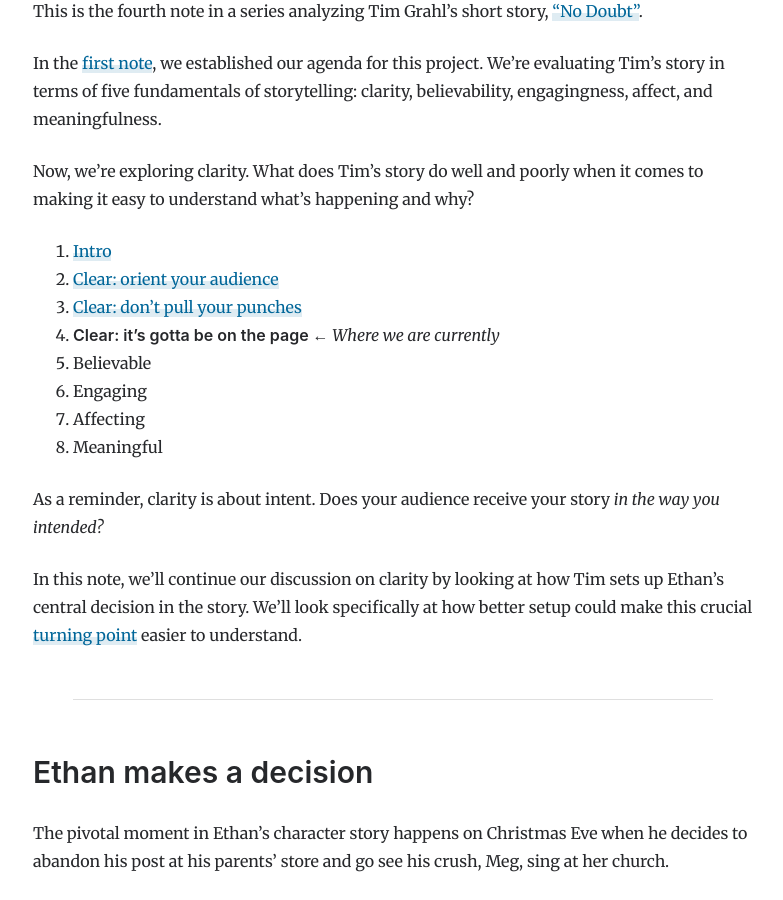
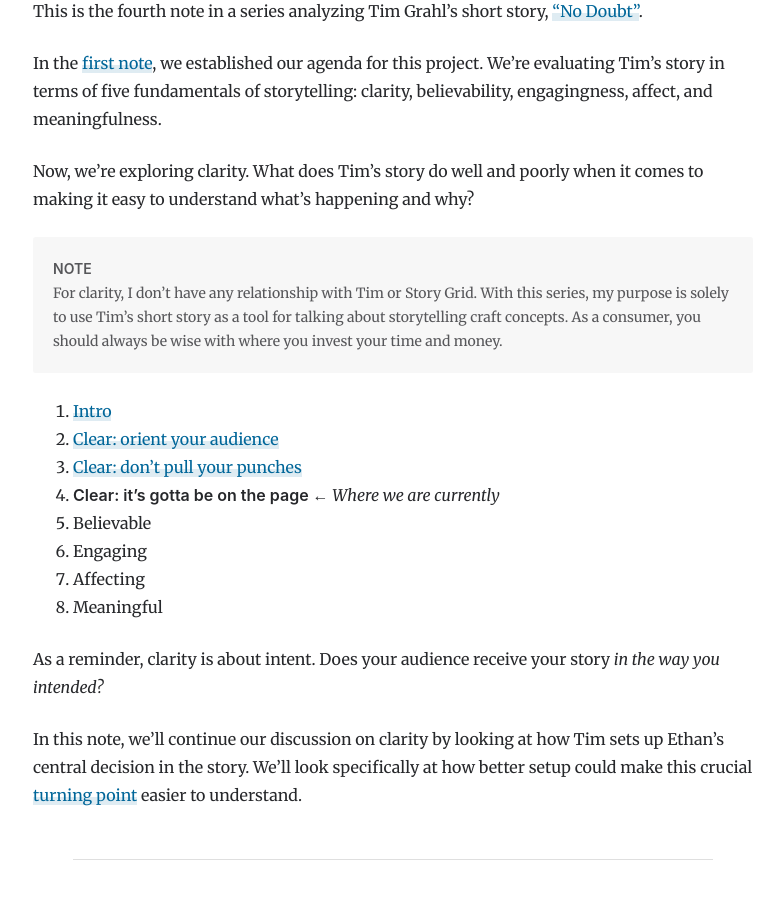
Before and after one commit to natelistrom/natelistrom.github.io, a Jekyll site: the page built from _posts/2026-08-04-no-doubt-clear-3.md, in a window 1280 px wide and 900 px high, scrolled down 2730 px. Shown: the whole window, without its empty margins (247-1030 px from the left). Built offline with Jekyll 4.4.1, drawn with Linux system fonts in a browser that asks for light colours.

Commit message:
Add blurb to No Doubt note clarifying no relationship with Tim or Story Grid

```diff
--- a/_posts/2026-08-04-no-doubt-clear-3.md
+++ b/_posts/2026-08-04-no-doubt-clear-3.md
@@ -53,6 +53,11 @@ This is the fourth note in a series analyzing Tim Grahl's short story, ["No Doub
 In the [first note]({% post_url 2026-05-05-no-doubt-intro %}), we established our agenda for this project. We're evaluating Tim's story in terms of five fundamentals of storytelling: clarity, believability, engagingness, affect, and meaningfulness.
 
 Now, we're exploring clarity. What does Tim's story do well and poorly when it comes to making it easy to understand what's happening and why?
+
+<aside>
+<strong>NOTE</strong><br>
+For clarity, I don&rsquo;t have any relationship with Tim or Story Grid. With this series, my purpose is solely to use Tim&rsquo;s short story as a tool for talking about storytelling craft concepts. As a consumer, you should always be wise with where you invest your time and money.
+</aside>
 
 1. [Intro]({% post_url 2026-05-05-no-doubt-intro %})
 2. [Clear: orient your audience]({% post_url 2026-06-02-no-doubt-clear-1 %})
```
